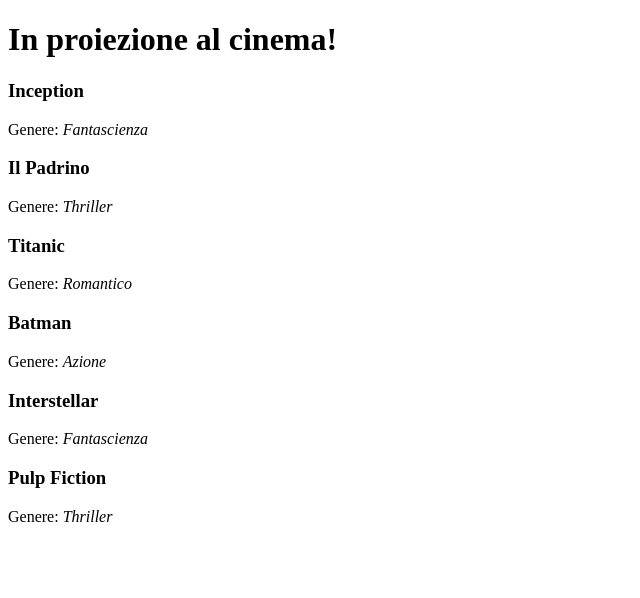
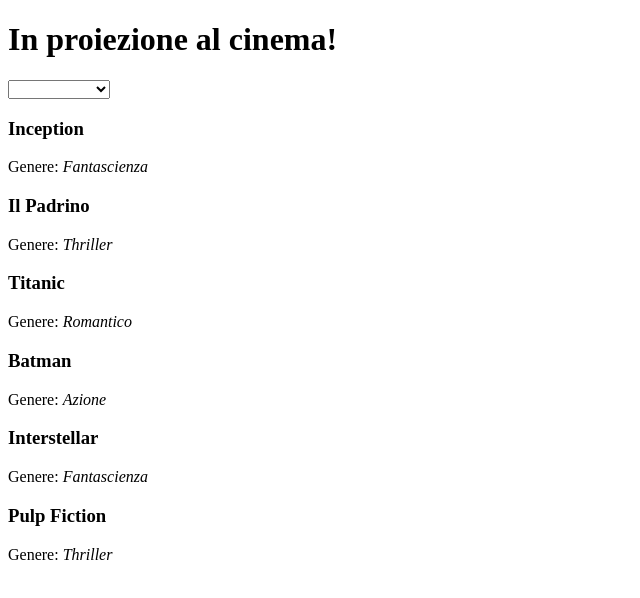
Before and after one commit to AngelaFerraro18/react-movie-filter, a React app: page / in a window 1280 px wide. Shown: the top 598 px of the page, without its empty margins (0-640 px from the left). Built offline with nearby package versions, Linux system fonts and the light colour scheme; the HTML template or start-up script is replaced by a standard one.

Commit message:
feat: create filter to select a movie by genre, using a select tag html and useEffect

```diff
--- a/src/App.jsx
+++ b/src/App.jsx
@@ -1,5 +1,9 @@
+//importo useEffect
+import { useEffect } from "react";
+//importo useState
+import { useState } from "react";
 
-const movieList = [
+const movies = [
   { title: 'Inception', genre: 'Fantascienza' },
   { title: 'Il Padrino', genre: 'Thriller' },
   { title: 'Titanic', genre: 'Romantico' },
@@ -11,11 +15,42 @@
 
 function App() {
 
+  //salvo in una variabile il valore di partenza della lista dei film, che sarà una stringa vuota
+  const [moviesList, setMoviesList] = useState('');
+
+  //salvo in una variabile il valore di partenza del filtro dei film, che sarà il mio array di partenza
+  const [filteredMovie, setFilteredMovie] = useState(movies);
+
+  //vado ad usare useEffect per filtrare la mia lista
+  useEffect(() => {
+
+    //se la mia lista sarà vuota, allora mostrerò tutta la lista completa
+    if (moviesList === '') {
+      setFilteredMovie(movies);
+    } else {
+      //altrimenti vado a filtrare con filter e salvo il risultato della ricerca in una variabile: resultMovie
+      const resultMovie = movies.filter(movie => movie.genre === moviesList);
+
+      //vado ad usare la funzione per vedere in tempo reale la modifica all'UI il risultato della ricerca
+      setFilteredMovie(resultMovie);
+      console.log(resultMovie);
+    }
+  }, [moviesList]) //=> come dipendenza inserisco il valore movieList, che cambierà ogni volta che verrà selezionato un genere e di conseguenza andrà a influire su ciò che vedrò in pagina
 
   return (
     <>
       <h1>In proiezione al cinema!</h1>
-      {movieList.map((movie, index) => <article key={index}>
+
+      <select value={moviesList.genre} onChange={(e) => setMoviesList(e.target.value)}>
+        <option value=""></option>
+        <option>Azione</option>
+        <option>Fantascienza</option>
+        <option>Romantico</option>
+        <option>Thriller</option>
+      </select>
+
+
+      {filteredMovie.map((movie, index) => <article key={index}>
         <h3>{movie.title}</h3>
         <span>Genere: <em>{movie.genre}</em></span>
       </article>)}
```
